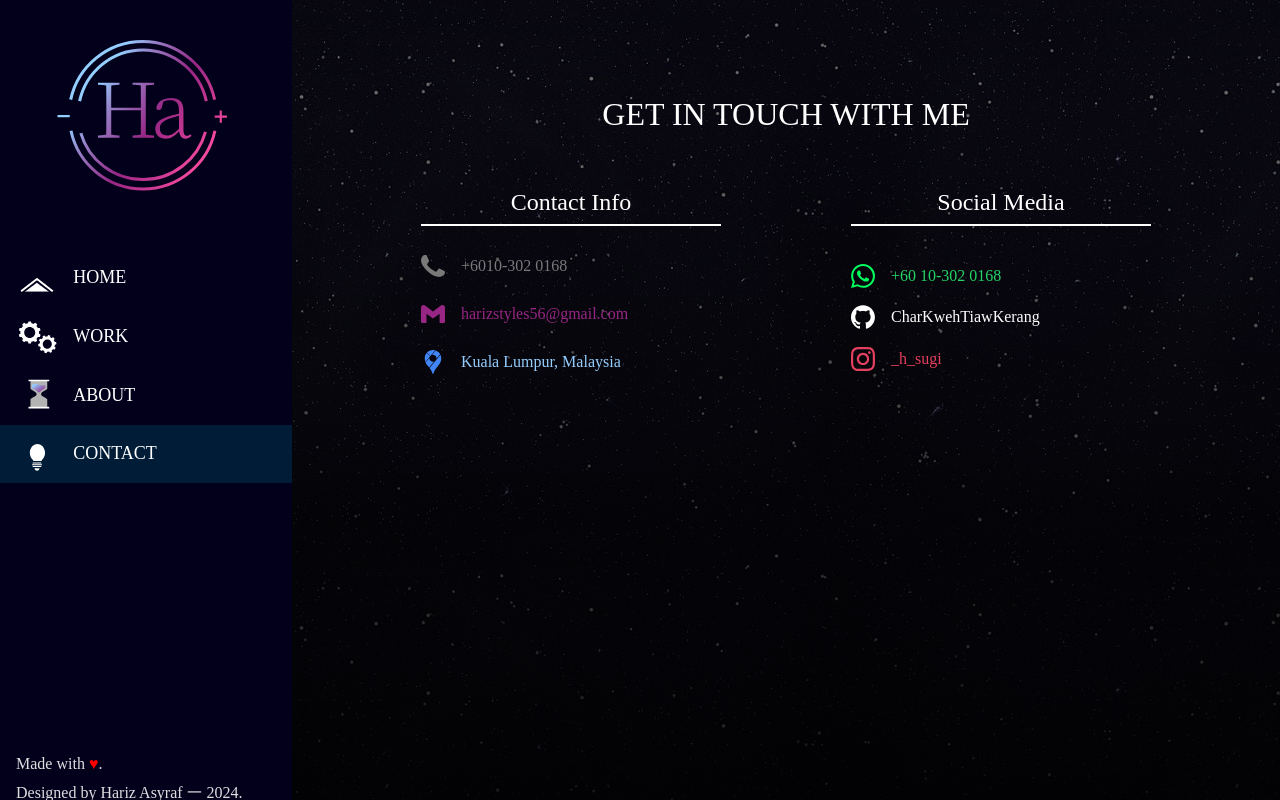
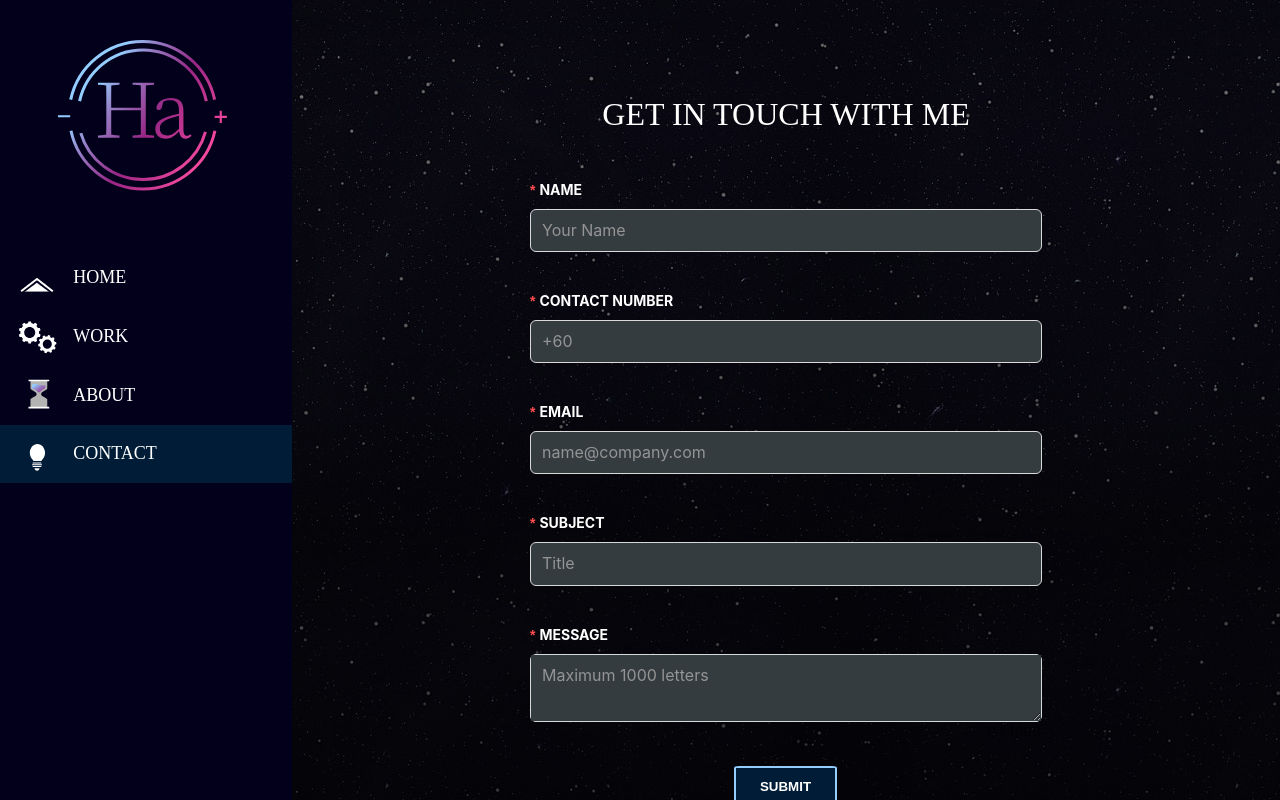
Before and after one commit to CharKwehTiawKerang/portfolio-app, a React (Vite) app: page /contact in a window 1280 px wide. Shown: the top 800 px of the page. Built offline with nearby package versions, Linux system fonts and the light colour scheme.

Commit message:
✏️ Fix some env variables and working on contact form

```diff
--- a/src/App.css
+++ b/src/App.css
@@ -5,6 +5,7 @@
   box-sizing: border-box;
   overflow-x: hidden;
   display: flex;
+  overflow-y: hidden !important;
 }
 
 .sub-title {
@@ -13,7 +14,7 @@
   border-bottom: 2px solid white;
 }
 
-/* NAVBAR */
+/* =================================== NAVBAR =================================== */
 .navbar-wrapper {
   height: 100%;
   display: flex;
@@ -53,6 +54,7 @@
   width: 260px;
   line-height: 0.8rem;
   padding: 0 1rem;
+  margin-bottom: 2rem;
 }
 
 .heart {
@@ -96,8 +98,24 @@
   color: rgba(255, 255, 255, 1);
 }
 
+.projects-wrapper, .frameworks-wrapper, .tools-wrapper, .profile-wrapper, .future-dream-wrapper {
+  display: flex;
+  flex-direction: column;
+  justify-content: center;
+  align-items: center;
+}
 
-/* HOME */
+.projects-title, .frameworks-title, .tools-title, .profile-title, .future-dream-title, .contact-title {
+  text-transform: uppercase;
+  font-size: 32px;
+}
+
+.coming-soon {
+  width: 250px;
+  margin-bottom: 3rem;
+}
+
+/* =================================== HOME =================================== */
 .hero-section-wrapper div {
   display: flex;
 }
@@ -121,27 +139,74 @@
   max-width: 60vw;
 }
 
-/* WORK */
-.projects-wrapper, .frameworks-wrapper, .tools-wrapper, .profile-wrapper, .future-dream-wrapper {
-  display: flex;
-  flex-direction: column;
-  justify-content: center;
-  align-items: center;
+/* =================================== WORK =================================== */
+
+/* =================================== ABOUT =================================== */
+
+/* =================================== CONTACT =================================== */
+.contact-title {
+  text-align: center;
 }
 
-.projects-title, .frameworks-title, .tools-title, .profile-title, .future-dream-title, .contact-title {
-  text-transform: uppercase;
-  font-size: 32px;
+form.ant-form {
+  width: 40vw !important;
+  height: auto !important;
+  overflow-y: hidden !important;
+  display: flex !important;
+  flex-direction: column;
+  margin: auto !important;
+  margin-top: 2em !important;
+  margin-bottom: 2em !important;
 }
 
-.coming-soon {
-  width: 250px;
-  margin-bottom: 3rem;
+label.ant-form-item-required {
+  color: #ffffff !important;
+  font-weight: bold !important;
+  margin-top: 1em !important;
 }
 
-/* WORK */
-.contact-title {
-  text-align: center;
+div.ant-form-item-explain-error {
+  font-size: 16px;
+  margin-top: 0.2em !important;
+}
+
+div.ant-form-item-control-input-content input.ant-input, textarea#message {
+  color: #ffffff !important;
+  background-color: var(--bgPrimary) !important;
+  font-size: 16px !important;
+  padding-top: 8px !important;
+  padding-bottom: 8px !important;
+}
+
+div.ant-form-item-control-input-content input::placeholder, textarea#message::placeholder {
+  color: #949494 !important;
+}
+
+button.submit-contact {
+  padding: 0.8em;
+  padding-left: 1.8em;
+  padding-right: 1.8em;
+  margin-top: 1.5em;
+  margin-left: 2.5em;
+  text-align: center !important;
+  align-self: center !important;
+  justify-content: center !important;
+  font-weight: bolder;
+  color: #ffffff;
+  background-color: var(--lightBlue) !important;
+  border: 2px solid var(--cyan);
+  border-radius: 5%;
+  cursor: pointer;
+}
+
+button.submit-contact:hover {
+  background-color: transparent !important;
+  border: 2px solid #ffffff;
+  box-shadow: 2px 0px 15px #ffffff;
+}
+
+p.error-submit {
+  color: #ffffff !important;
 }
 
 .get-in-touch-wrapper {
--- a/src/components/ContactForm.jsx
+++ b/src/components/ContactForm.jsx
@@ -1,43 +1,110 @@
-import React, { useState } from 'react'
-import { Form, Input, Typography } from 'antd'
+import React, { useState, useRef } from 'react'
+import { Form, Input } from 'antd'
 import emailjs from '@emailjs/browser'
 
 const ContactForm = () => {
+    const form = useRef();
     const [isSubmitting, setIsSubmitting] = useState(false);
     const [stateMessage, setStateMessage] = useState(null);
 
     const sendEmail = (e) => {
-        // e.persist();
-        e.preventDefault();
+        console.log('MASUK!');
         setIsSubmitting(true);
 
         emailjs.sendForm(
-            process.env.REACT_APP_SERVICE_ID,
-            process.env.REACT_APP_TEMPLATE_ID,
-            e.target,
-            process.env.REACT_APP_PUBLIC_KEY
-        ).then(
-            (result) => {
-                setStateMessage('Message sent!');
-                setIsSubmitting(false);
-                setTimeout(() =>  {
-                    setStateMessage(null);
-                }, 5000); // hide message after 5 seconds
-            }, (error) => {
-                setStateMessage('Something went wrong, please try again later');
-                setIsSubmitting(false);
-                setTimeout(() =>  {
-                    setStateMessage(null);
-                }, 5000); // hide message after 5 seconds
-            }
-        );
+            import.meta.env.VITE_SERVICE_ID,
+            import.meta.env.VITE_TEMPLATE_ID,
+            form.current,
+            {
+                publicKey: import.meta.env.VITE_PUBLIC_KEY
+            }).then(
+                () => {
+                  console.log('SUCCESS!');
+                },
+                (error) => {
+                  console.log('FAILED...', error.text);
+                },
+              );
 
-        e.target.reset();
     }
 
   return (
-    <Form onSubmit={sendEmail}>
+    <Form className='contact-form' ref={form} onFinish={sendEmail} layout='vertical' autoComplete='off'>
+        <Form.Item
+            label="NAME"
+            name="name"
+            rules={[
+                {
+                    required: true,
+                    message: 'Please fill in your name.',
+                },
+            ]}
+        >
+            <Input placeholder='Your Name'/>
+        </Form.Item>
 
+        <Form.Item
+            label="CONTACT NUMBER"
+            name="phone"
+            rules={[
+                {
+                    required: true,
+                    message: 'Please fill in your contact number.',
+                },
+            ]}
+        >
+            <Input placeholder='+60' type='number'/>
+        </Form.Item>
+
+        <Form.Item
+            label="EMAIL"
+            name="email"
+            rules={[
+              {
+                type: 'email',
+                required: true,
+                message: 'The input is not valid email format.',
+              },
+            ]}
+        >
+            <Input placeholder='name@company.com'/>
+        </Form.Item>
+
+        <Form.Item
+            label="SUBJECT"
+            name="subject"
+            rules={[
+              {
+                required: true,
+                message: "Can't submit an empty topic.",
+              },
+            ]}
+        >
+            <Input placeholder='Title'/>
+        </Form.Item>
+
+        <Form.Item
+            label="MESSAGE"
+            name="message"
+            rules={[
+              {
+                required: true,
+                message: "Can't submit an empty message.",
+              },
+            ]}
+        >
+            <Input.TextArea showCount maxLength={1000} placeholder='Maximum 1000 letters'/>
+        </Form.Item>
+
+        <Form.Item
+            wrapperCol={{
+                offset: 8,
+                span: 16,
+            }}
+        >
+            <button className='submit-contact' disabled={isSubmitting}>SUBMIT</button>
+            { stateMessage && <p className='error-submit'>{stateMessage}</p> }
+        </Form.Item>
     </Form>
   )
 }
--- a/src/index.css
+++ b/src/index.css
@@ -42,3 +42,16 @@ body {
   min-height: 100vh;
   background-image: linear-gradient(rgba(0, 0, 0, 0.527),rgba(0, 0, 0, 0.9)), url("../src/assets/star-background.jpg");
 }
+
+/* Remove Arrows/Spinners */
+/* Chrome, Safari, Edge, Opera */
+input::-webkit-outer-spin-button,
+input::-webkit-inner-spin-button {
+  -webkit-appearance: none;
+  margin: 0;
+}
+
+/* Firefox */
+input[type=number] {
+  -moz-appearance: textfield;
+}
```
Also changed, not shown: 2 other files (tests, documents, lock files or other folders).
